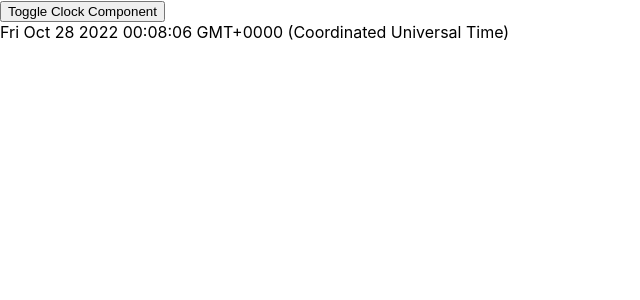
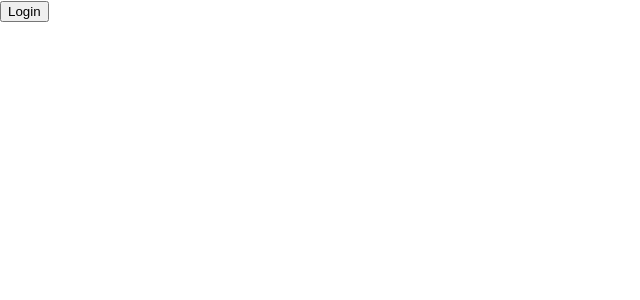
Before and after one commit to Danny-Rodriguez/dmfa, a React (Create React App) app: page / in a window 1280 px wide. Shown: the top 300 px of the page, without its empty margins (0-640 px from the left). Built offline with nearby package versions, Linux system fonts and the light colour scheme.

Commit message:
Implemented Conditional Rendering

```diff
--- a/src/App.js
+++ b/src/App.js
@@ -3,6 +3,7 @@ import "./App.css"
 import Welcome from "./components/Welcome"
 import Clock from "./components/Clock"
 import { useState } from "react"
+import LoginControl from "./components/LoginControl"
 
 function App() {
   const [flag, setflag] = useState(true)
@@ -18,11 +19,12 @@ function App() {
 
   return (
     <>
-      <button onClick={() => setflag(!flag)}>Toggle Clock Component</button>
-      {flag ? <Clock /> : "No Clock Component"}
+      {/* <button onClick={() => setflag(!flag)}>Toggle Clock Component</button>
+      {flag ? <Clock /> : "No Clock Component"} */}
       {/* <Welcome user="Danny" />
       <Welcome user="Luke" />
       <Welcome user="Jake" /> */}
+      <LoginControl />
     </>
   )
 }
--- /dev/null
+++ b/src/components/LoginControl.jsx
@@ -0,0 +1,29 @@
+import { useState } from "react"
+function LoginControl() {
+  const [isLoggedIn, setIsLoggedIn] = useState(false)
+  const handleLoginClick = () => {
+    setIsLoggedIn(true)
+  }
+
+  const handleLogoutClick = () => {
+    setIsLoggedIn(false)
+  }
+
+  let button
+  if (isLoggedIn) {
+    button = <LogoutButton onClick={handleLogoutClick} />
+  } else {
+    button = <LoginButton onClick={handleLoginClick} />
+  }
+  return <div>{button}</div>
+}
+
+function LoginButton(props) {
+  return <button onClick={props.onClick}>Login</button>
+}
+
+function LogoutButton(props) {
+  return <button onClick={props.onClick}>Logout</button>
+}
+
+export default LoginControl
```
Also changed, not shown: src/components/Clock.jsx (renamed from src/components/Clock.js), src/components/Welcome.jsx (renamed from src/components/Welcome.js).
